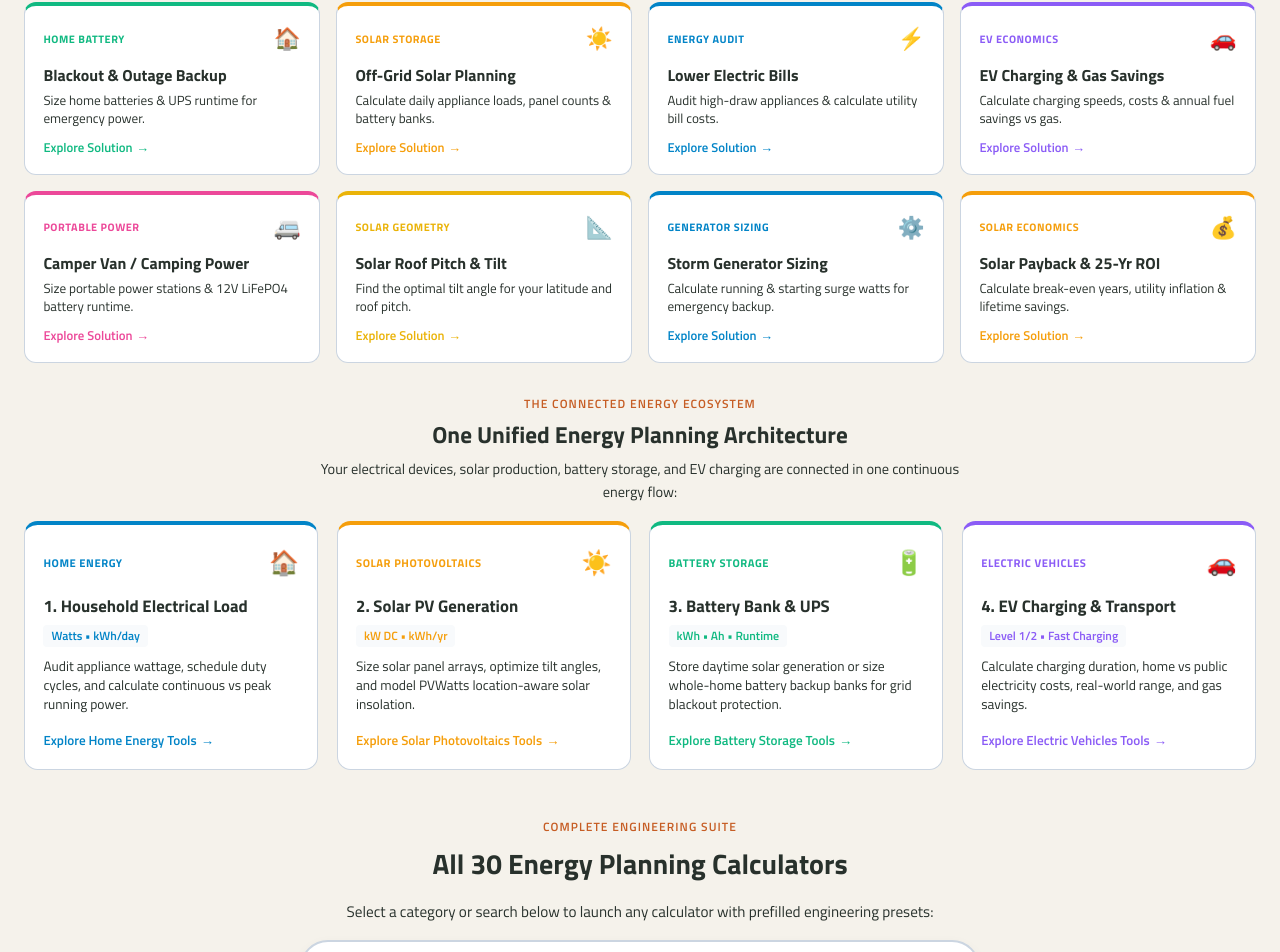
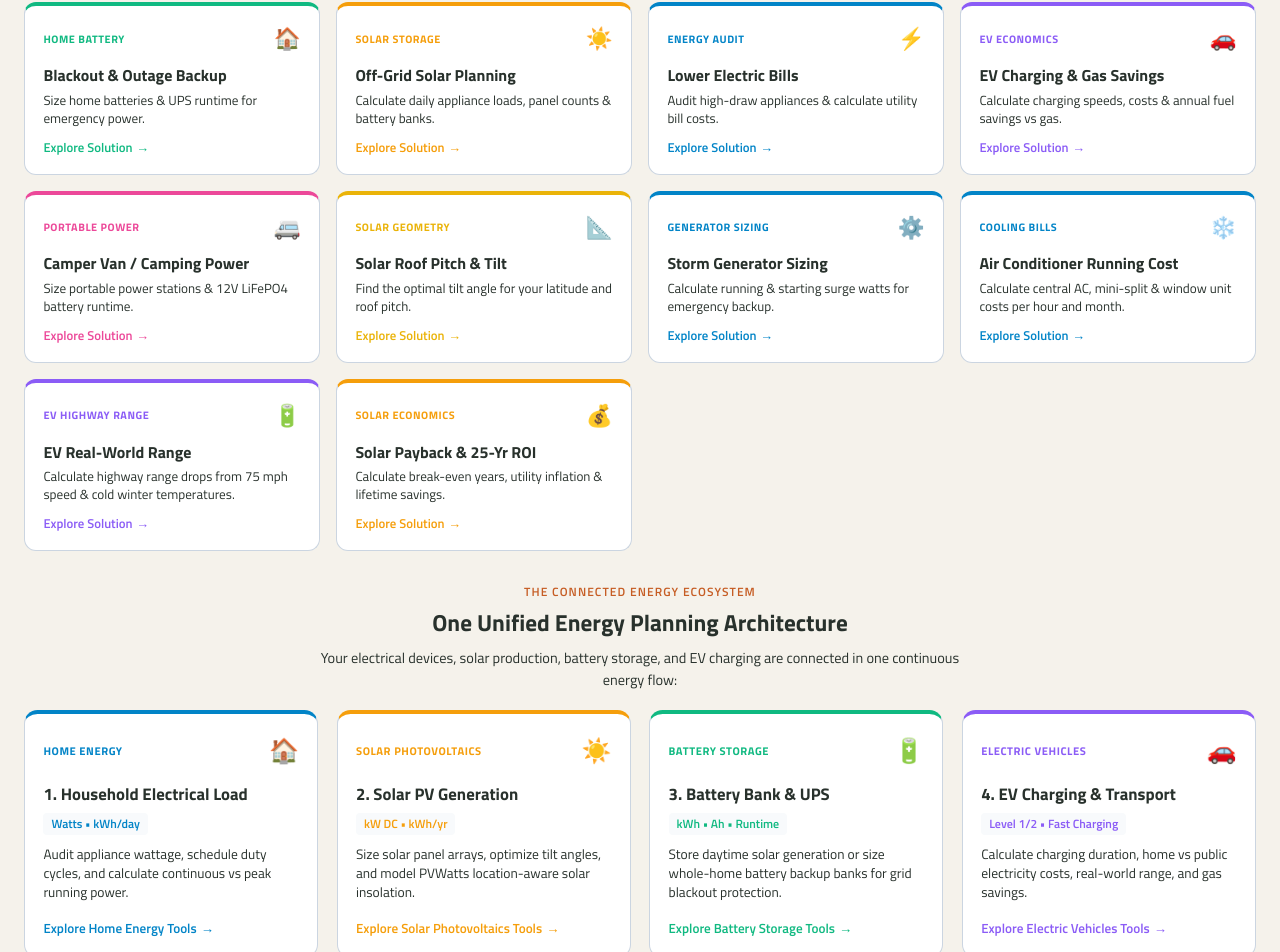
Before and after one commit to miadsaadidi/powerlab, a Next.js app: page / in a window 1280 px wide. Shown: the part 818-1770 px from the top of the page. Built offline with nearby package versions, Linux system fonts and the light colour scheme; no server answers.

Commit message:
feat(seo): optimize titles for CTR on breakout pages and add prominent internal links

```diff
--- a/src/app/ev/ev-range-calculator/page.tsx
+++ b/src/app/ev/ev-range-calculator/page.tsx
@@ -12,8 +12,8 @@ import { DirectAnswerCard } from "@/components/seo/direct-answer-card";
 const isPublished = isCalculatorPublished("ev-range");
 
 export const metadata: Metadata = buildPageMetadata({
-  title: "EV Range Calculator — Estimate Real-World Range",
-  description: "Estimate EV range from usable battery capacity, state of charge, reserve, battery health and consumption in kWh/100 km or mi/kWh.",
+  title: "EV Range Calculator: Miles by Speed & Temperature",
+  description: "Calculate real-world EV driving range based on battery capacity, highway speed, cold temperature loss, and terrain with transparent physical formulas.",
   canonicalPath: "/ev/ev-range-calculator",
   category: "ev",
 });
--- a/src/app/ev/v2l-runtime-calculator/page.tsx
+++ b/src/app/ev/v2l-runtime-calculator/page.tsx
@@ -13,8 +13,8 @@ import { DirectAnswerCard } from "@/components/seo/direct-answer-card";
 const isPublished = isCalculatorPublished("v2l-runtime");
 
 export const metadata: Metadata = buildPageMetadata({
-  title: "V2L Runtime Calculator — EV Backup Power Hours",
-  description: "Calculate how many days your EV battery can power home appliances with Vehicle-to-Load (V2L). Includes driving range reserves and AC continuous power limits.",
+  title: "V2L Runtime Calculator: EV Home Backup Days",
+  description: "Calculate how many days your EV battery can power essential household appliances during a power outage with Vehicle-to-Load (V2L) bidirectional power.",
   canonicalPath: "/ev/v2l-runtime-calculator",
   category: "ev",
 });
--- a/src/app/home-energy/air-conditioner-cost-calculator/page.tsx
+++ b/src/app/home-energy/air-conditioner-cost-calculator/page.tsx
@@ -13,8 +13,8 @@ import { DirectAnswerCard } from "@/components/seo/direct-answer-card";
 const isPublished = isCalculatorPublished("ac-cost");
 
 export const metadata: Metadata = buildPageMetadata({
-  title: "Air Conditioner Cost Calculator — AC kWh & Cost",
-  description: "Calculate central AC energy cost and room air conditioner running costs per hour, day, and month. Supports central AC, mini-splits, and window units.",
+  title: "Air Conditioner Cost Calculator: $/Hour & Month",
+  description: "Calculate air conditioner electricity costs per hour, day, and month. Accurate formulas for central AC, mini-splits, and window units with SEER2 ratings.",
   canonicalPath: "/home-energy/air-conditioner-cost-calculator",
   category: "home-energy",
 });
--- a/src/components/home/hero-goal-selector.tsx
+++ b/src/components/home/hero-goal-selector.tsx
@@ -65,6 +65,22 @@ const GOAL_OPTIONS: GoalOption[] = [
     href: "/home-energy/generator-size-calculator",
     badge: "Generator Sizing",
     categoryColor: "#0284c7",
+  },
+  {
+    icon: "❄️",
+    title: "Air Conditioner Running Cost",
+    subtitle: "Calculate central AC, mini-split & window unit costs per hour and month.",
+    href: "/home-energy/air-conditioner-cost-calculator",
+    badge: "Cooling Bills",
+    categoryColor: "#0284c7",
+  },
+  {
+    icon: "🔋",
+    title: "EV Real-World Range",
+    subtitle: "Calculate highway range drops from 75 mph speed & cold winter temperatures.",
+    href: "/ev/ev-range-calculator",
+    badge: "EV Highway Range",
+    categoryColor: "#8b5cf6",
   },
   {
     icon: "💰",
```
Also changed, not shown: src/app/guides/how-many-kwh-does-a-house-use-per-day/page.tsx (+14 -7 lines).
